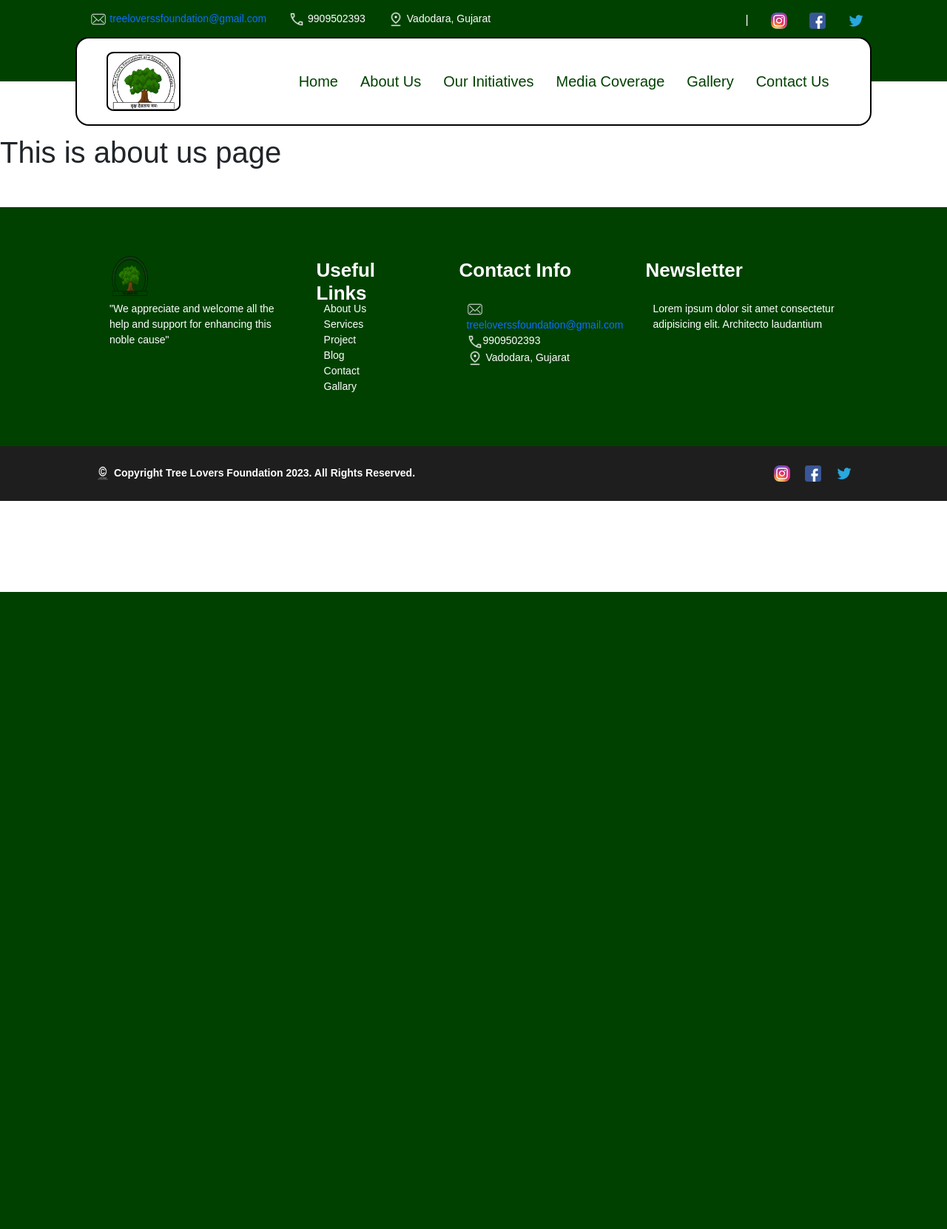
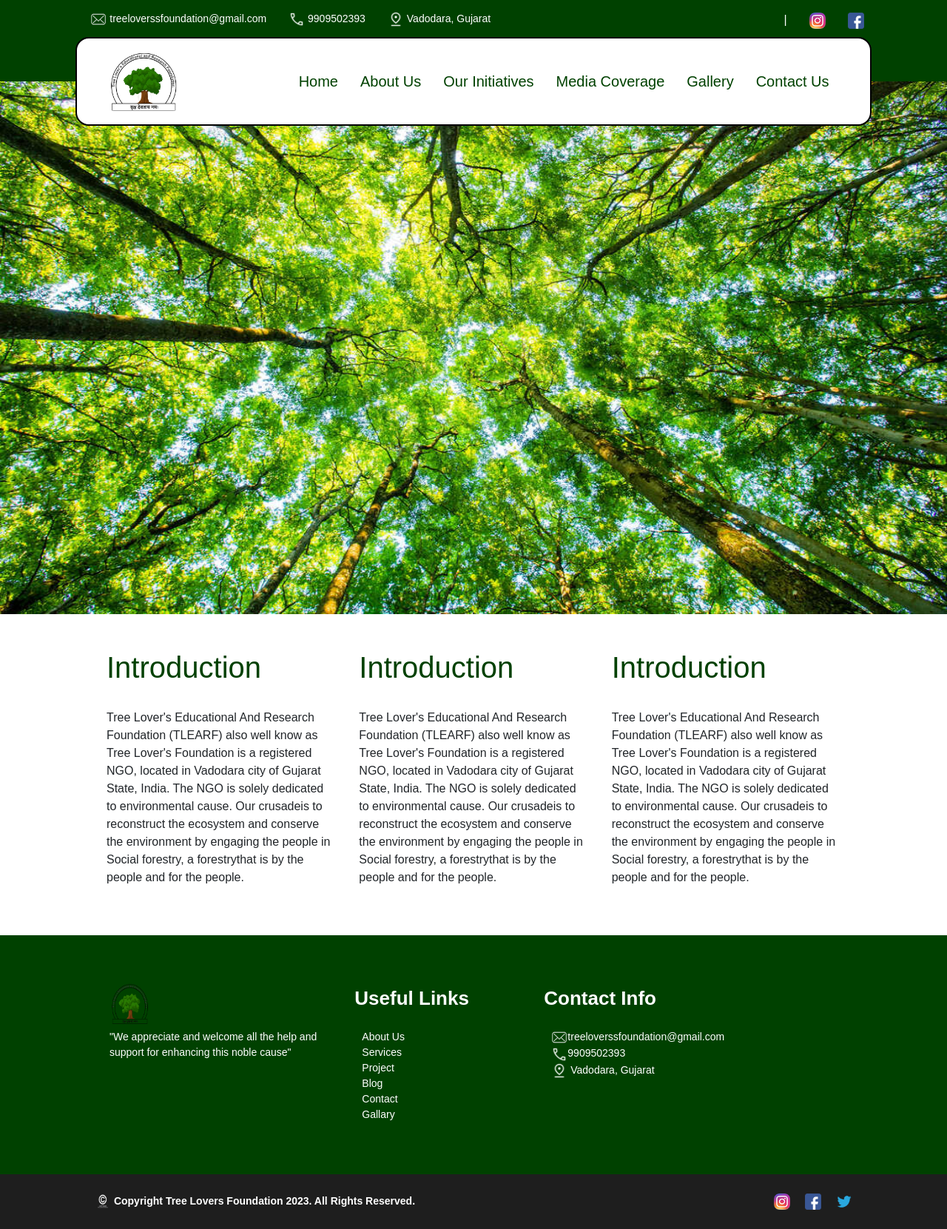
Before and after one commit to shlokTalati/Tree-Lovers-Foundation, a PHP site: page /about-us in a window 1280 px wide. Shown: the whole page at 74% size. Before the commit the page ends 800 px from the top, so only its background shows below. Run offline with PHP 8.4, Linux system fonts and the light colour scheme.

Commit message:
Some minor bug fix and added Custom Scrollbar

```diff
--- a/css/about-us.css
+++ b/css/about-us.css
@@ -0,0 +1,3 @@
+.bg-img{
+    background-image: url('/img/bg-3.jpg');
+}
--- a/css/footer.css
+++ b/css/footer.css
@@ -16,7 +16,7 @@
     margin-bottom: 50px;
     border-radius: 10px;
     display: grid;
-    grid-template-columns: 3fr 2fr 2fr 3fr;
+    grid-template-columns: 4fr 3fr 5fr;
 }
 
 .footer-section{
--- a/css/header.css
+++ b/css/header.css
@@ -33,7 +33,6 @@ body{
     display: inline-block;
     margin: 10px 0px 10px 40px;
     border-radius: 10%;
-    border: 2px solid black;
     height: 80px;
     width: 100px;
 }
--- a/css/style.css
+++ b/css/style.css
@@ -1,3 +1,7 @@
+:root{
+    --primary-color: rgb(0, 65, 0);
+}
+
 ul, *, body, html{
     margin: 0;
     padding: 0;
@@ -10,15 +14,27 @@ ul, *, body, html{
 body{
 background-color: white;
 }
+
 a{
     text-decoration: none;
+    color: inherit;
 }
+
+
+
 .primary-font{
-    color:rgb(0, 65, 0);
+    color:  var(--primary-color);
 }
 .primary-bg{
-    background-color: rgb(0, 65, 0);
+    background-color: var(--primary-color);
 }
+
+
+.bg-img{
+    height: 720px;
+    background-repeat: round;
+}
+
 .sm-font{
     font-size: 14px;
     color: white;
@@ -49,6 +65,17 @@ a{
     display: grid;
     grid-template-columns: 1fr 1fr;
 }
+
+.third-grid{
+    display: grid;
+    grid-template-columns: 1fr 1fr 1fr;
+}
+
+.quarter-grid{
+    display: grid;
+    grid-template-columns: 1fr 1fr 1fr 1fr;
+}
+
 .flex{
     display: flex;
 }
@@ -73,6 +100,7 @@ a{
 .gen-para{
     font-size: 18px;
 }
+
 
 @media screen and (max-width: 1600px) {
     .lt-margin-content{
@@ -130,6 +158,10 @@ a{
         font-size: 13px;
     }
 
+    .bg-img{
+        height: 600px;
+    }
+
 }
 
 @media screen and (max-width:600px) {
@@ -138,3 +170,17 @@ a{
     }
 
 }
+
+/* Custom Scrollbar  */
+
+::-webkit-scrollbar{
+    width: 5px;
+}
+::-webkit-scrollbar-track{
+    background: transparent;
+}
+
+::-webkit-scrollbar-thumb{
+    background: rgb(0, 65, 0);
+    border-radius: 10px;
+}
--- a/views/about-us.php
+++ b/views/about-us.php
@@ -1,3 +1,46 @@
-<br><br><br>
+    <!-- Top Slideshow and Title -->
+    <div class="slide-right bg-img">
+        <br><br><br><br>
+        <!-- <div class="lt-margin-content" id="title-full-1">Tree Lover's </div>
+        <div class="lt-margin-content" id="title-full-2"> Educational And Research </div>
+        <div class="lt-margin-content" id="title-full-3"> Foundation</div> -->
+    </div>
+    <!-- SlideShow And Title Ends  -->
 
-<h1>This is about us page</h1>
+    <div id="about-sector-2" class="lt-margin-content rt-margin-content third-grid mt-5">
+
+    <div class="first-item mx-3">
+    <h1 class="primary-font" id="intro-title">Introduction</h1>
+                <br>
+                <p id="intro-text" class="gen-para">Tree Lover's Educational And Research Foundation (TLEARF) also well know
+                    as Tree Lover's Foundation is a registered NGO, located in Vadodara city of Gujarat State, India.
+
+                    The NGO is solely dedicated to environmental cause. Our crusadeis to reconstruct the ecosystem and
+                    conserve the environment by engaging the people in Social forestry, a forestrythat is by the people and
+                    for the people.</p>
+            </div>
+
+    <div class="first-item mx-3">
+    <h1 class="primary-font" id="intro-title">Introduction</h1>
+                <br>
+                <p id="intro-text" class="gen-para">Tree Lover's Educational And Research Foundation (TLEARF) also well know
+                    as Tree Lover's Foundation is a registered NGO, located in Vadodara city of Gujarat State, India.
+
+                    The NGO is solely dedicated to environmental cause. Our crusadeis to reconstruct the ecosystem and
+                    conserve the environment by engaging the people in Social forestry, a forestrythat is by the people and
+                    for the people.</p>
+            </div>
+    <div class="first-item mx-3">
+    <h1 class="primary-font" id="intro-title">Introduction</h1>
+                <br>
+                <p id="intro-text" class="gen-para">Tree Lover's Educational And Research Foundation (TLEARF) also well know
+                    as Tree Lover's Foundation is a registered NGO, located in Vadodara city of Gujarat State, India.
+
+                    The NGO is solely dedicated to environmental cause. Our crusadeis to reconstruct the ecosystem and
+                    conserve the environment by engaging the people in Social forestry, a forestrythat is by the people and
+                    for the people.</p>
+            </div>
+    </div>
+
+
+    </div>
--- a/views/components/footer.html
+++ b/views/components/footer.html
@@ -34,21 +34,11 @@
                     </div>
 
                     <ul class="links-lt footer-text">
-                        <li class="sm-font"><img src="img/mail.png" alt="Unavailable" class="sm-logo-img" style="filter: invert(100%);"><a href="mailto:treeloverssfoundation@gmail.com">treeloverssfoundation@gmail.com</a></li>
+                        <li class="sm-font"><img src="img/mail.png" alt="Unavailable" class="sm-logo-img" style="filter: invert(100%);"><a href="mailto:treeloverssfoundation@gmail.com" class="sm-font">treeloverssfoundation@gmail.com</a></li>
                         <li class="sm-font"><img src="img/phone.png" alt="Unavailable" class="sm-logo-img" style="filter: invert(100%);">9909502393</li>
                         <li class="sm-font"><img src="img/location.png" alt="Unavailable" class="sm-logo-img" style="filter: invert(100%);">
                             Vadodara, Gujarat</li>
                     </ul>
-            </section>
-
-
-            <section id="section-4" class="footer-section">
-<div class="footer-section-head">
-                <h2 class="white-text">Newsletter</h2>
-            </div>
-            <p class="footer-text white-text sm-font">
-                Lorem ipsum dolor sit amet consectetur adipisicing elit. Architecto laudantium
-            </p>
             </section>
       </div>
     </div>
--- a/views/components/header.html
+++ b/views/components/header.html
@@ -1,7 +1,7 @@
 <div id="top-box" class="primary-bg flex">
     <ul class="links-lt lt-margin" style="margin-top: 10px;">
         <li class="sm-font" id="top-email"><img src="img/mail.png" alt="Unavailable" class="sm-logo-img" style="filter: invert(100%);">
-         <a href=   "mailto:treeloverssfoundation@gmail.com">treeloverssfoundation@gmail.com</a></li>
+         <a href="mailto:treeloverssfoundation@gmail.com" class="sm-font">treeloverssfoundation@gmail.com</a></li>
         <li class="sm-font" id="top-phone"><img src="img/phone.png" alt="Unavailable" class="sm-logo-img" style="filter: invert(100%);">
             9909502393</li>
         <li class="sm-font" id="top-location"><img src="img/location.png" alt="Unavailable" class="sm-logo-img" style="filter: invert(100%);">
@@ -11,14 +11,12 @@
         <li>|</li>
         <li><a href="https://www.instagram.com/treeloversfoundation/" target="_blank"><img src="img/instagram.png" alt="Unavailable" border="0" class="sm-logo-img"></a></li>
         <li><a href="https://www.facebook.com/treeloverssfoundation/" target="_blank"><img src="img/facebook.png" alt="Unavailable" border="0" class="sm-logo-img"></a></li>
-        <li><img src="img/twitter.png" alt="Unavailable" class="sm-logo-img">
-        </li>
     </ul>
 </div>
 
 
 <nav id="nav-main" class="lt-margin rt-margin">
-        <img src="img/logo_without_bg.png" alt="Unavailable" id="nav-logo">
+        <img src="/img/logo_without_bg.png" alt="Unavailable" id="nav-logo">
 
 <ul id="nav-items">
 <li class="nav-link"><a href="/" class="primary-font"> Home</a></li>
```
Also changed, not shown: css/home.css (+5 -9 lines), views/home.php (+7 -2 lines).
